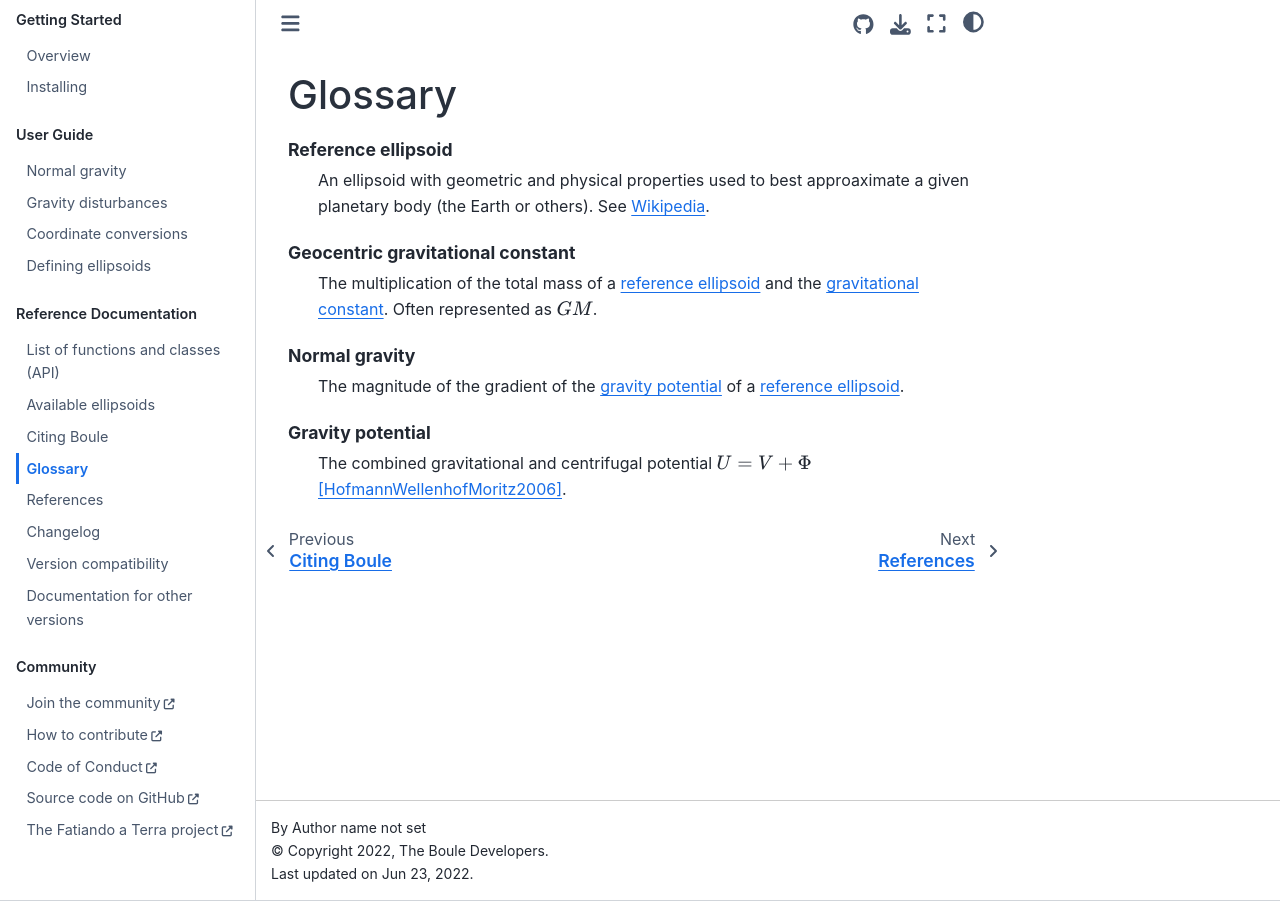
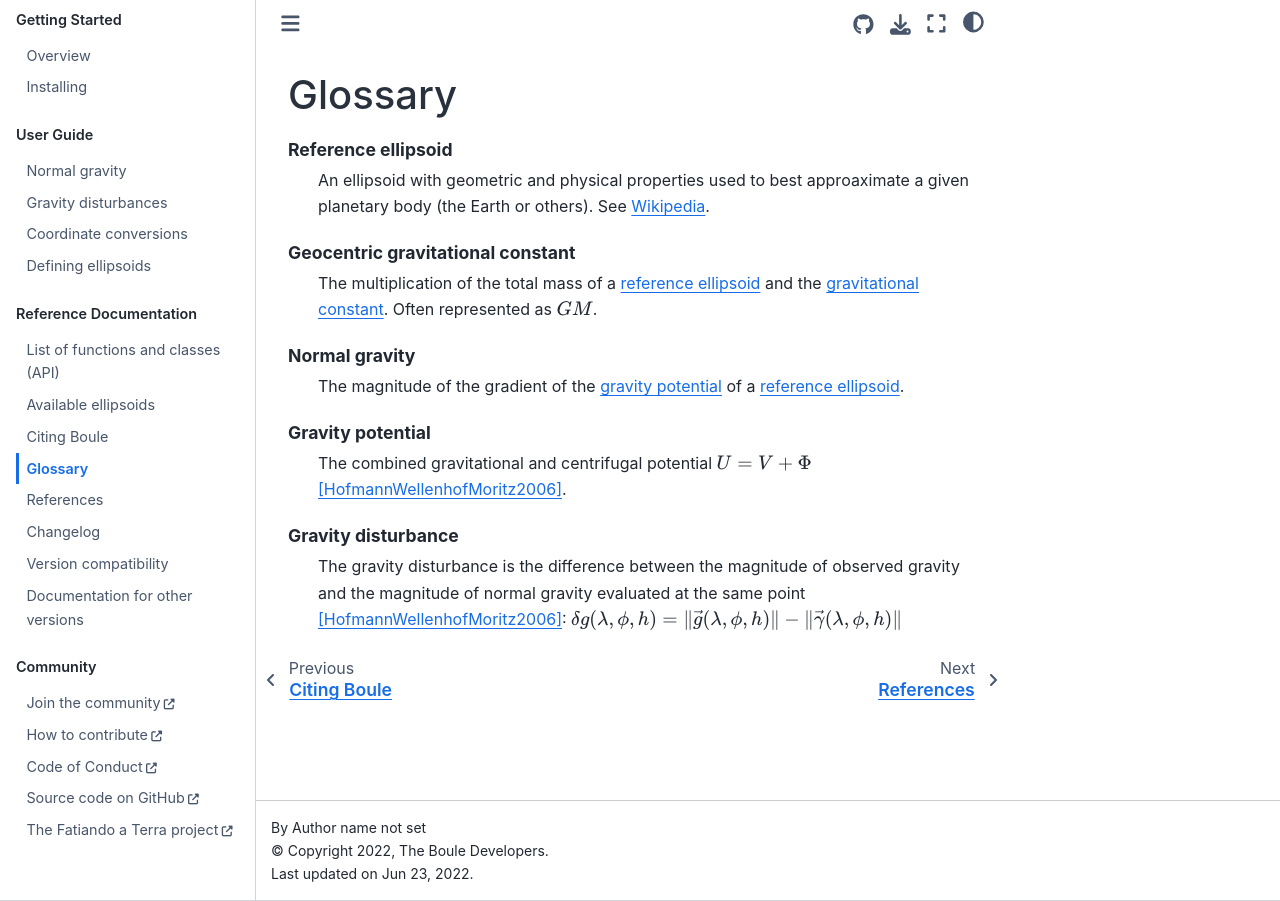
Before and after one commit to fatiando/boule, a Sphinx documentation site: the page built from doc/glossary.rst, in a window 1280 px wide. Built offline with Sphinx 7.4.7 and the Sphinx Book theme 1.1.4, drawn with Linux system fonts in a browser that asks for light colours; the version number could not be read and is left out.

Commit message:
Add a definition of gravity disturbance

```diff
--- a/doc/glossary.rst
+++ b/doc/glossary.rst
@@ -23,3 +23,9 @@ Glossary
     Gravity potential
         The combined gravitational and centrifugal potential
         :math:`U = V + \Phi` [HofmannWellenhofMoritz2006]_.
+
+    Gravity disturbance
+        The gravity disturbance is the difference between the magnitude of
+        observed gravity and the magnitude of normal gravity evaluated at the
+        same point [HofmannWellenhofMoritz2006]_:
+        :math:`\delta g(\lambda, \phi, h) = \|\vec{g}(\lambda, \phi, h)\| - \|\vec{\gamma}(\lambda, \phi, h)\|`
--- a/doc/index.rst
+++ b/doc/index.rst
@@ -22,7 +22,7 @@ Boule is designed for:
 * Storing and manipulating ellipsoid parameters for spherical harmonic analysis
   and coordinate system conversions.
 * Calculating :term:`normal gravity` for generating gravity anomalies and
-  disturbances.
+  :term:`gravity disturbances <gravity disturbance>`.
 
 ----
 
```
